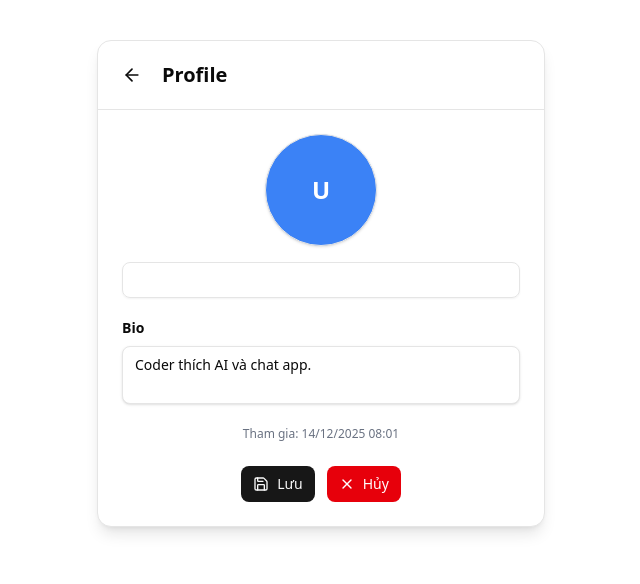
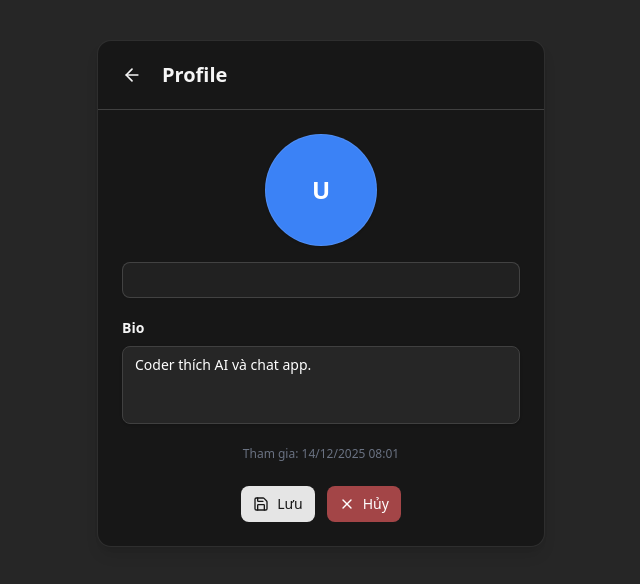
Before and after one commit to trungpro200/chatg13, a Next.js app: page /profile in a window 1280 px wide. Both pictures are taken after a click on the button "Chỉnh sửa". Shown: the top 584 px of the page, without its empty margins (319-959 px from the left). Built offline with nearby package versions, Linux system fonts and the light colour scheme; no server answers.

Commit message:
Layout Profile

```diff
--- a/src/app/layout.tsx
+++ b/src/app/layout.tsx
@@ -23,9 +23,16 @@ export default function RootLayout({
   children: React.ReactNode;
 }) {
   return (
-    <html lang="en">
+    <html lang="en" className="dark h-full">
       <body
-        className={`${geistSans.variable} ${geistMono.variable} antialiased`}
+        className={`
+          ${geistSans.variable}
+          ${geistMono.variable}
+          antialiased
+          min-h-screen
+          bg-neutral-800
+          text-neutral-100
+        `}
       >
         {children}
       </body>
--- a/src/components/ui/UserProfile.tsx
+++ b/src/components/ui/UserProfile.tsx
@@ -201,7 +201,13 @@ export default function UserProfile() {
             <textarea
               value={newBio}
               onChange={(e) => setNewBio(e.target.value)}
-              className="mt-2 w-full rounded-md border border-input bg-background px-3 py-2 text-sm text-foreground shadow-sm focus-visible:outline-none focus-visible:ring-2 focus-visible:ring-ring focus-visible:ring-offset-2 resize-none"
+              rows={3}
+              className="mt-2 w-full rounded-md border px-3 py-2 text-sm shadow-sm resize-none bg-white text-black focus:outline-none
+                focus:ring-2
+                focus:ring-ring
+                dark:bg-neutral-800
+                dark:text-white
+                dark:border-neutral-700"
             />
           )}
         </div>
--- a/src/components/ui/UserProfileModal.tsx
+++ b/src/components/ui/UserProfileModal.tsx
@@ -19,7 +19,12 @@ type Props = {
   profile: Profile | null;
 };
 
-export default function UserProfileModal({ open, onClose, profile, loading }: Props) {
+export default function UserProfileModal({
+  open,
+  onClose,
+  profile,
+  loading,
+}: Props) {
   if (!open) return null;
 
   const getColorFromUsername = (username: string) => {
@@ -35,18 +40,19 @@ export default function UserProfileModal({ open, onClose, profile, loading }: Pr
   };
 
   return (
-    <div className="fixed inset-0 z-50 flex items-center justify-center bg-black/60">
-      <div className="w-full max-w-md bg-white text-black rounded-xl shadow-lg border relative animate-scaleIn p-6">
+    <div className="fixed inset-0 z-50 flex items-center justify-center bg-gray-800/60 backdrop-blur-sm">
+      <div className="relative w-full max-w-md rounded-xl border border-gray-700 bg-gray-800 text-gray-100 shadow-xl animate-scaleIn p-6">
+
         {/* Close button */}
         <button
           onClick={onClose}
-          className="absolute top-3 right-3 p-2 rounded hover:bg-gray-200"
+          className="absolute top-3 right-3 p-2 rounded-md hover:bg-neutral-800"
         >
-          <X />
+          <X className="w-5 h-5" />
         </button>
 
         {/* Header */}
-        <div className="flex flex-col items-center border-b border-gray-200 pb-4">
+        <div className="flex flex-col items-center border-b border-neutral-800 pb-4">
           <div
             className="w-24 h-24 rounded-full flex items-center justify-center text-2xl font-bold text-white overflow-hidden"
             style={{
@@ -69,23 +75,25 @@ export default function UserProfileModal({ open, onClose, profile, loading }: Pr
           <h2 className="text-xl font-bold mt-4">
             {profile?.username || "User"}
           </h2>
-          <p className="text-sm text-gray-600">{profile?.email || "Unknown"}</p>
+          <p className="text-sm text-neutral-400">
+            {profile?.email || "Unknown"}
+          </p>
         </div>
 
         {/* Body */}
         <div className="pt-4 space-y-4 text-center">
           {loading ? (
-            <p className="text-gray-500">Loading profile...</p>
+            <p className="text-neutral-400">Loading profile...</p>
           ) : (
             <>
               <div>
-                <p className="text-sm font-semibold">Bio</p>
-                <p className="text-sm text-gray-700 mt-1">
+                <p className="text-sm font-semibold text-neutral-300">Bio</p>
+                <p className="text-sm text-neutral-400 mt-1">
                   {profile?.bio || "Chưa có bio"}
                 </p>
               </div>
 
-              <p className="text-xs text-gray-500">
+              <p className="text-xs text-neutral-500">
                 Tham gia: {profile ? formatJoined(profile.joined) : ""}
               </p>
             </>
```
